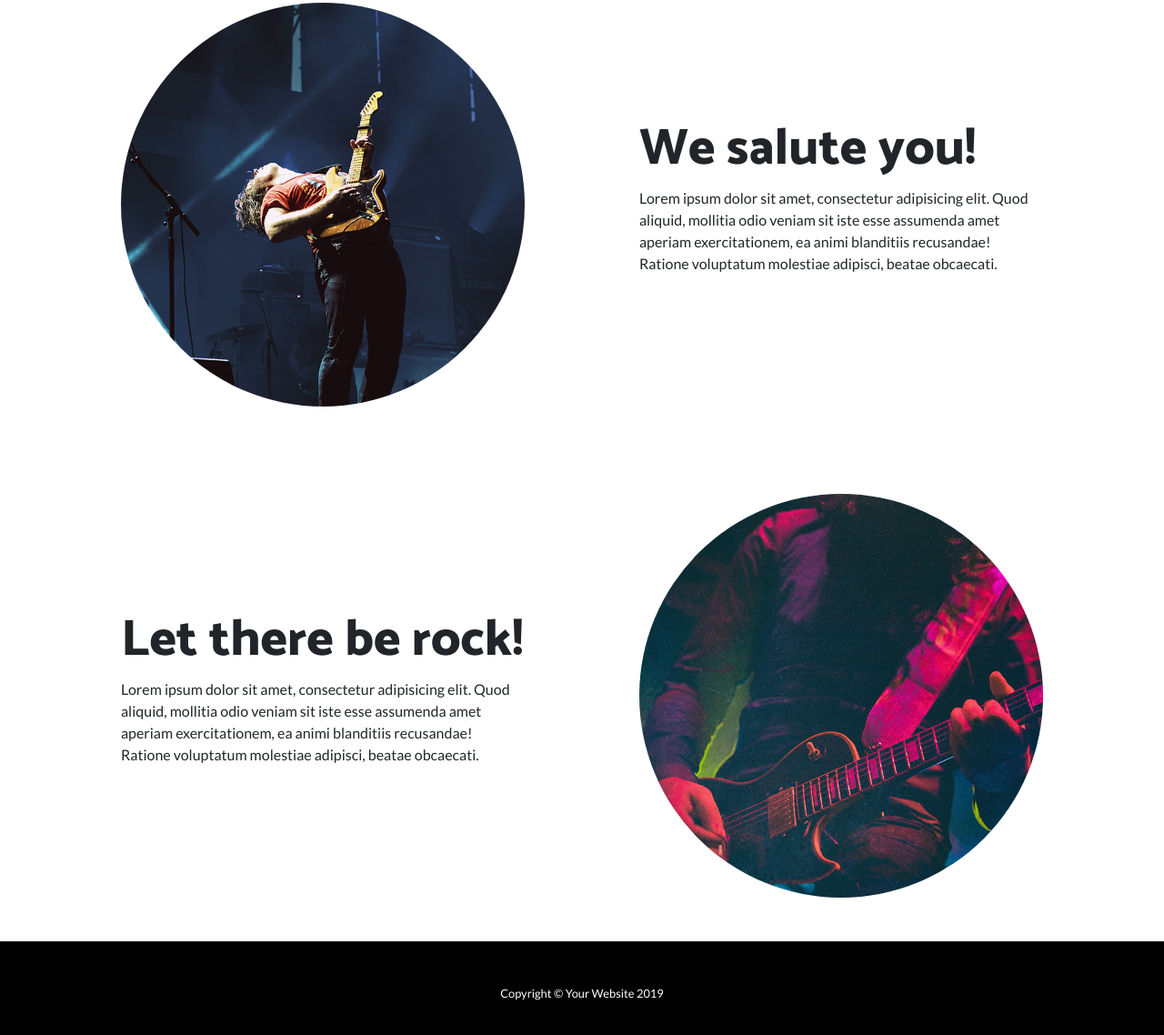
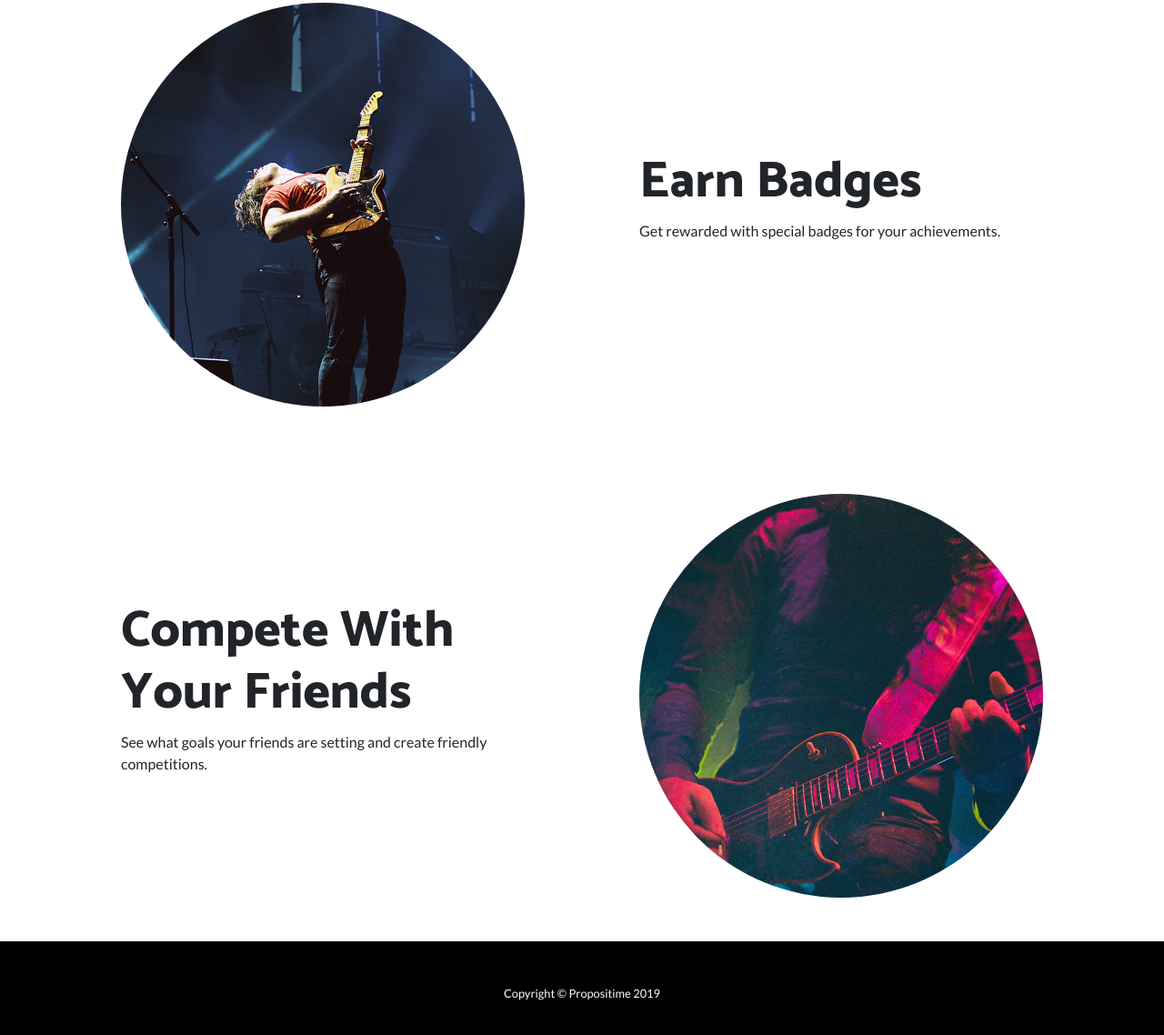
Before and after one commit to AnirudhAdiraju/PropositimeSHSHacks, a website: page startbootstrap-one-page-wonder-master/index.html in a window 1280 px wide. Shown: the part 1272-2410 px from the top of the page at 91% size. Drawn offline with Linux system fonts and the light colour scheme.

Commit message:
Changed most of the text to fit Propositime theme

```diff
--- a/startbootstrap-one-page-wonder-master/index.html
+++ b/startbootstrap-one-page-wonder-master/index.html
@@ -8,7 +8,7 @@
   <meta name="description" content="">
   <meta name="author" content="">
 
-  <title>One Page Wonder - Start Bootstrap Template</title>
+  <title>Propositime</title>
 
   <!-- Bootstrap core CSS -->
   <link href="vendor/bootstrap/css/bootstrap.min.css" rel="stylesheet">
@@ -27,7 +27,7 @@
   <!-- Navigation -->
   <nav class="navbar navbar-expand-lg navbar-dark navbar-custom fixed-top">
     <div class="container">
-      <a class="navbar-brand" href="#">Start Bootstrap</a>
+      <a class="navbar-brand" href="#">Propositime</a>
       <button class="navbar-toggler" type="button" data-toggle="collapse" data-target="#navbarResponsive" aria-controls="navbarResponsive" aria-expanded="false" aria-label="Toggle navigation">
         <span class="navbar-toggler-icon"></span>
       </button>
@@ -68,8 +68,8 @@
         </div>
         <div class="col-lg-6 order-lg-1">
           <div class="p-5">
-            <h2 class="display-4">For those about to rock...</h2>
-            <p>Lorem ipsum dolor sit amet, consectetur adipisicing elit. Quod aliquid, mollitia odio veniam sit iste esse assumenda amet aperiam exercitationem, ea animi blanditiis recusandae! Ratione voluptatum molestiae adipisci, beatae obcaecati.</p>
+            <h2 class="display-4">Achieve Your Goals...For Real</h2>
+            <p>Set long term goals or small, everyday reminders.</p>
           </div>
         </div>
       </div>
@@ -86,8 +86,8 @@
         </div>
         <div class="col-lg-6">
           <div class="p-5">
-            <h2 class="display-4">We salute you!</h2>
-            <p>Lorem ipsum dolor sit amet, consectetur adipisicing elit. Quod aliquid, mollitia odio veniam sit iste esse assumenda amet aperiam exercitationem, ea animi blanditiis recusandae! Ratione voluptatum molestiae adipisci, beatae obcaecati.</p>
+            <h2 class="display-4">Earn Badges</h2>
+            <p>Get rewarded with special badges for your achievements.</p>
           </div>
         </div>
       </div>
@@ -104,8 +104,8 @@
         </div>
         <div class="col-lg-6 order-lg-1">
           <div class="p-5">
-            <h2 class="display-4">Let there be rock!</h2>
-            <p>Lorem ipsum dolor sit amet, consectetur adipisicing elit. Quod aliquid, mollitia odio veniam sit iste esse assumenda amet aperiam exercitationem, ea animi blanditiis recusandae! Ratione voluptatum molestiae adipisci, beatae obcaecati.</p>
+            <h2 class="display-4">Compete With Your Friends</h2>
+            <p>See what goals your friends are setting and create friendly competitions.</p>
           </div>
         </div>
       </div>
@@ -115,7 +115,7 @@
   <!-- Footer -->
   <footer class="py-5 bg-black">
     <div class="container">
-      <p class="m-0 text-center text-white small">Copyright &copy; Your Website 2019</p>
+      <p class="m-0 text-center text-white small">Copyright &copy; Propositime 2019</p>
     </div>
     <!-- /.container -->
   </footer>
```
